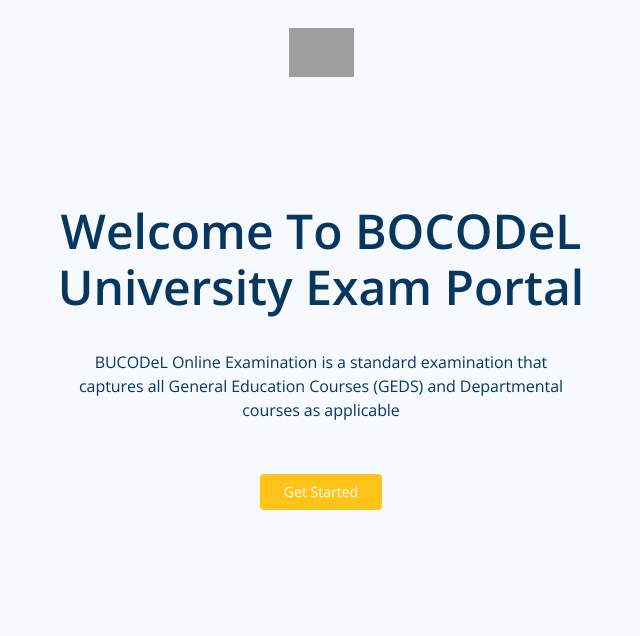
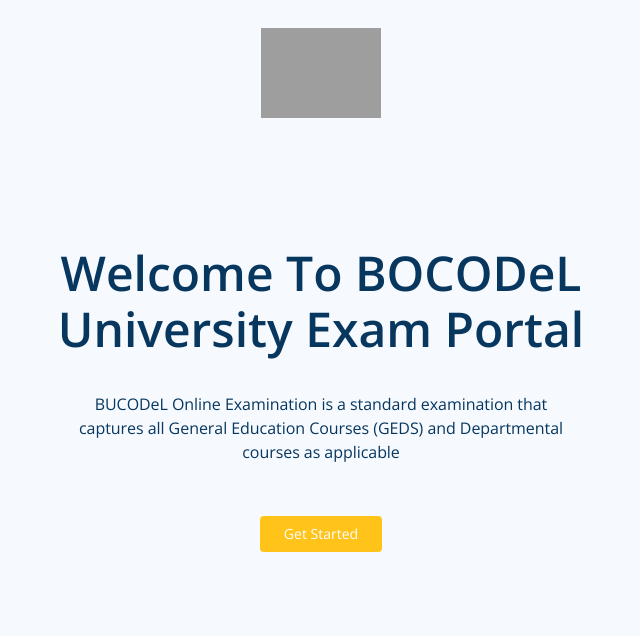
Before and after one commit to timmy471/babcock-exam-landing-page, a PHP site: page / in a window 1280 px wide. Shown: the top 636 px of the page, without its empty margins (319-959 px from the left). Run offline with PHP 8.4, Linux system fonts and the light colour scheme; some libraries are stand-ins or nearby versions; grey boxes are pictures that could not be loaded.

Commit message:
increased logo size on landing page

```diff
--- a/index.css
+++ b/index.css
@@ -19,7 +19,7 @@ header {
 }
 
 header > div {
-  width: 65px;
+  width: 120px;
   margin: 0 auto;
   padding: 2rem 0 0;
 }
--- a/login.css
+++ b/login.css
@@ -74,7 +74,7 @@ body, html {
 
    .form-control-feedback {
        color: #FFC31A;
-       margin-right: .4rem;
+       margin-right: .6rem;
        pointer-events: all; cursor:pointer
    }
 
```
